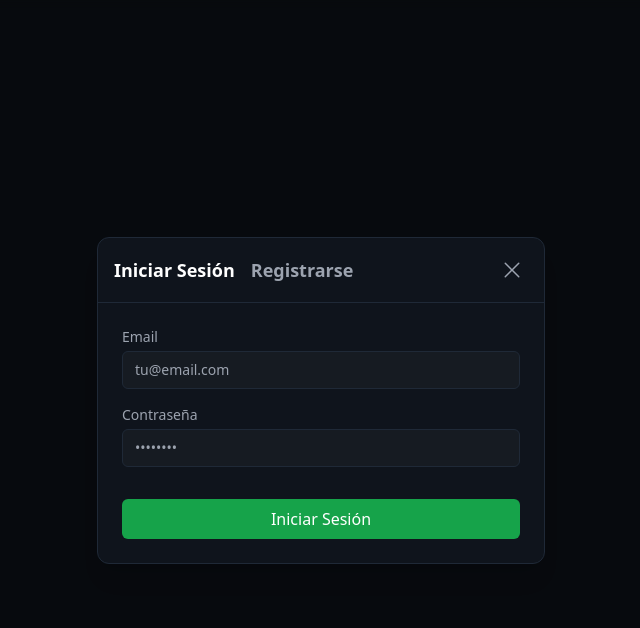
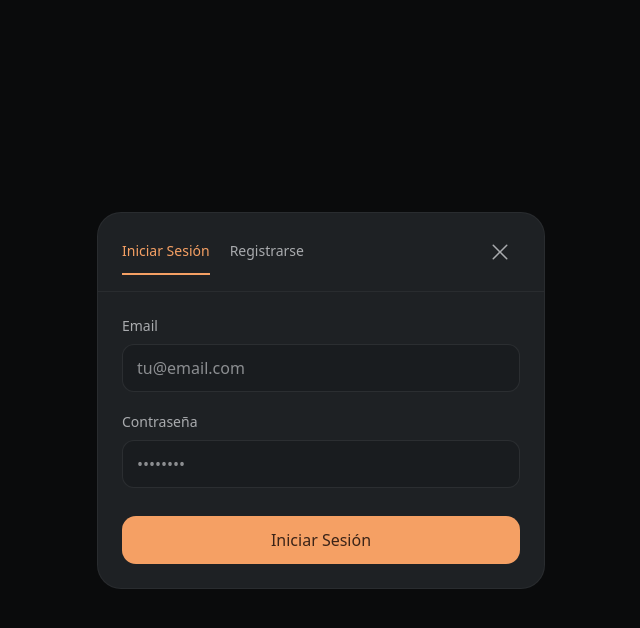
Before and after one commit to MateoLitrenta/calori-tracker, a React (Vite) app: page / in a window 1280 px wide. Both pictures are taken after a click on the button "Ingresar / Registrarse". Shown: the top 628 px of the page, without its empty margins (319-959 px from the left). Built offline with nearby package versions, Linux system fonts and the light colour scheme.

Commit message:
Restyle auth entry and forms with Calori light and dark palette

```diff
--- a/src/App.tsx
+++ b/src/App.tsx
@@ -24,19 +24,21 @@ function App() {
 
   if (loading || !user) {
     return (
-      <div className="min-h-dvh flex items-center justify-center p-4 bg-slate-100 dark:bg-[#0f141c] text-slate-900 dark:text-white">
+      <div className="auth-entry min-h-dvh flex items-center justify-center p-4">
         <Toaster position="bottom-right" />
         {loading ? (
-          <p role="status" className="text-sm text-slate-500 dark:text-gray-400">Cargando sesión…</p>
+          <p role="status" className="auth-secondary text-sm">Cargando sesión…</p>
         ) : (
-          <main className="w-full max-w-sm rounded-2xl border border-slate-200 dark:border-gray-800 bg-white dark:bg-[#1e2124] p-6 text-center shadow-sm">
-            <Fire size={40} weight="fill" className="mx-auto mb-4 text-orange-500" />
-            <h1 className="text-2xl font-bold">Calori Tracker</h1>
-            <p className="mt-2 text-sm text-slate-500 dark:text-gray-400">Ingresá a tu cuenta para ver y registrar tu día.</p>
+          <main className="auth-entry-card w-full max-w-sm text-center">
+            <div className="auth-logo mx-auto mb-6 flex h-16 w-16 items-center justify-center rounded-2xl">
+              <Fire size={40} weight="fill" />
+            </div>
+            <h1 className="text-2xl font-semibold tracking-tight">Calori Tracker</h1>
+            <p className="auth-secondary mt-3 text-sm leading-relaxed">Ingresá a tu cuenta para ver y registrar tu día.</p>
             <button
               type="button"
               onClick={() => setIsAuthOpen(true)}
-              className="mt-6 w-full rounded-lg bg-blue-600 px-4 py-3 font-medium text-white transition-colors hover:bg-blue-700 focus-visible:outline-2 focus-visible:outline-offset-2 focus-visible:outline-blue-500"
+              className="auth-primary mt-8 w-full px-4 py-3 font-medium transition-colors"
             >
               Ingresar / Registrarse
             </button>
--- /dev/null
+++ b/src/components/AuthEntry.css
@@ -0,0 +1,71 @@
+.auth-entry, .auth-modal {
+  --auth-bg: #f8f7f4;
+  --auth-surface: #ffffff;
+  --auth-input: #ffffff;
+  --auth-text: #1f2937;
+  --auth-muted: #64748b;
+  --auth-border: #e2e8f0;
+  --auth-input-border: #cbd5e1;
+  --auth-accent-text: #9a4d1f;
+  --auth-hover: #f1f5f9;
+  color: var(--auth-text);
+  color-scheme: light;
+}
+html.dark .auth-entry, html.dark .auth-modal {
+  --auth-bg: #151719;
+  --auth-surface: #1e2124;
+  --auth-input: #191c1f;
+  --auth-text: #f1f0ec;
+  --auth-muted: #a9abae;
+  --auth-border: #ffffff0d;
+  --auth-input-border: #ffffff14;
+  --auth-accent-text: #f5a064;
+  --auth-hover: #292d30;
+  color-scheme: dark;
+}
+.auth-entry { background: var(--auth-bg); }
+.auth-entry-card, .auth-modal {
+  background: var(--auth-surface);
+  border: 1px solid var(--auth-border);
+  border-radius: 24px;
+}
+.auth-entry-card { padding: 36px 28px; }
+.auth-secondary, .auth-modal.auth-modal label { color: var(--auth-muted); }
+.auth-logo { background: #f5a06416; color: #f5a064; }
+.auth-primary {
+  background: #f5a064;
+  color: #3b2418;
+  border-radius: 14px;
+  min-height: 48px;
+}
+.auth-primary:hover:not(:disabled) { background: #e58b4f; }
+.auth-primary:disabled { background: var(--auth-hover); color: var(--auth-muted); }
+.auth-entry button:focus-visible, .auth-modal button:focus-visible {
+  outline: 2px solid #f5a064;
+  outline-offset: 3px;
+}
+.auth-overlay {
+  padding-top: max(16px, env(safe-area-inset-top));
+  padding-bottom: max(16px, env(safe-area-inset-bottom));
+}
+.auth-modal { max-height: calc(100dvh - 32px - env(safe-area-inset-top) - env(safe-area-inset-bottom)); }
+.auth-modal-header { border-bottom: 1px solid var(--auth-border); }
+.auth-modal .auth-tab { color: var(--auth-muted); padding: 12px 0; border-bottom: 2px solid transparent; }
+.auth-modal .auth-tab:hover { color: var(--auth-text); }
+.auth-modal .auth-tab-active { color: var(--auth-accent-text); border-bottom-color: #f5a064; }
+.auth-close { color: var(--auth-muted); }
+.auth-close:hover { color: var(--auth-text); background: var(--auth-hover); }
+.auth-form-scroll { overscroll-behavior: contain; }
+.auth-modal label { margin-bottom: 4px; font-weight: 500; }
+.auth-modal.auth-modal :is(input, select) {
+  background: var(--auth-input);
+  color: var(--auth-text);
+  border: 1px solid var(--auth-input-border);
+  border-radius: 12px;
+  padding: 12px 14px;
+  min-height: 48px;
+  font-size: 16px;
+  min-width: 0;
+}
+.auth-modal input::placeholder { color: var(--auth-muted); opacity: .8; }
+.auth-modal :is(input, select):focus { border-color: #f5a064; outline: 2px solid #f5a06426; outline-offset: 1px; }
--- a/src/components/AuthModal.tsx
+++ b/src/components/AuthModal.tsx
@@ -3,6 +3,7 @@ import { X, Spinner } from '@phosphor-icons/react';
 import { supabase } from '../lib/supabase';
 import toast from 'react-hot-toast';
 import clsx from 'clsx';
+import './AuthEntry.css';
 
 interface AuthModalProps {
   onClose: () => void;
@@ -69,16 +70,16 @@ const AuthModal: React.FC<AuthModalProps> = ({ onClose }) => {
   };
 
   return (
-    <div className="fixed inset-0 z-50 flex items-center justify-center bg-black/50 p-4 backdrop-blur-sm">
-      <div className="w-full max-w-md bg-slate-100 dark:bg-[#0f141c] border border-slate-200 dark:border-gray-800 rounded-xl shadow-xl flex flex-col max-h-[90vh]">
+    <div className="auth-overlay fixed inset-0 z-50 flex items-center justify-center bg-black/50 p-4 backdrop-blur-sm">
+      <div className="auth-modal w-full max-w-md flex flex-col overflow-hidden">
 
-        <div className="flex items-center justify-between p-4 border-b border-slate-200 dark:border-gray-800">
-          <div className="flex gap-4">
+        <div className="auth-modal-header flex shrink-0 items-center justify-between gap-2 p-4 sm:px-6">
+          <div className="flex gap-3 sm:gap-5">
             <button
               onClick={() => setIsLogin(true)}
               className={clsx(
-                "text-lg font-semibold transition-colors",
-                isLogin ? "text-slate-900 dark:text-white" : "text-slate-500 dark:text-gray-400 hover:text-slate-900 dark:hover:text-white"
+                "auth-tab text-sm font-medium transition-colors",
+                isLogin && "auth-tab-active"
               )}
             >
               Iniciar Sesión
@@ -86,20 +87,20 @@ const AuthModal: React.FC<AuthModalProps> = ({ onClose }) => {
             <button
               onClick={() => setIsLogin(false)}
               className={clsx(
-                "text-lg font-semibold transition-colors",
-                !isLogin ? "text-slate-900 dark:text-white" : "text-slate-500 dark:text-gray-400 hover:text-slate-900 dark:hover:text-white"
+                "auth-tab text-sm font-medium transition-colors",
+                !isLogin && "auth-tab-active"
               )}
             >
               Registrarse
             </button>
           </div>
-          <button onClick={onClose} className="text-slate-500 dark:text-gray-400 hover:text-slate-900 dark:hover:text-white p-1 rounded hover:bg-slate-200 dark:hover:bg-gray-800 transition-colors">
+          <button onClick={onClose} aria-label="Cerrar" className="auth-close shrink-0 p-2 rounded-xl transition-colors">
             <X size={24} />
           </button>
         </div>
 
-        <div className="p-6 overflow-y-auto">
-          <form onSubmit={handleSubmit} className="flex flex-col gap-4">
+        <div className="auth-form-scroll min-h-0 overflow-y-auto p-5 sm:p-6">
+          <form onSubmit={handleSubmit} className="flex flex-col gap-5">
 
             <div className="flex flex-col gap-1">
               <label className="text-sm text-slate-500 dark:text-gray-400">Email</label>
@@ -141,7 +142,7 @@ const AuthModal: React.FC<AuthModalProps> = ({ onClose }) => {
                   />
                 </div>
 
-                <div className="grid grid-cols-2 gap-4">
+                <div className="grid grid-cols-1 sm:grid-cols-2 gap-5">
                   <div className="flex flex-col gap-1">
                     <label className="text-sm text-slate-500 dark:text-gray-400">Edad</label>
                     <input
@@ -168,7 +169,7 @@ const AuthModal: React.FC<AuthModalProps> = ({ onClose }) => {
                   </div>
                 </div>
 
-                <div className="grid grid-cols-2 gap-4">
+                <div className="grid grid-cols-1 sm:grid-cols-2 gap-5">
                   <div className="flex flex-col gap-1">
                     <label className="text-sm text-slate-500 dark:text-gray-400">Peso (kg)</label>
                     <input
@@ -202,7 +203,7 @@ const AuthModal: React.FC<AuthModalProps> = ({ onClose }) => {
             <button
               type="submit"
               disabled={loading}
-              className="mt-4 w-full flex items-center justify-center bg-green-600 hover:bg-green-700 text-white rounded-md py-2 px-4 transition-colors font-medium disabled:opacity-50 disabled:cursor-not-allowed"
+              className="auth-primary mt-2 w-full flex items-center justify-center py-3 px-4 transition-colors font-medium disabled:cursor-not-allowed"
             >
               {loading ? (
                 <Spinner size={20} className="animate-spin" />
```
